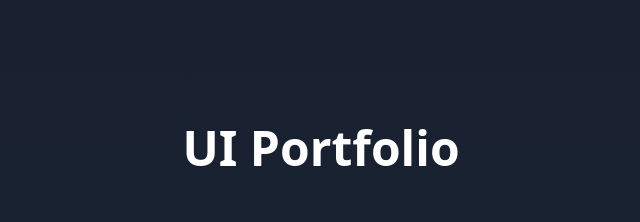
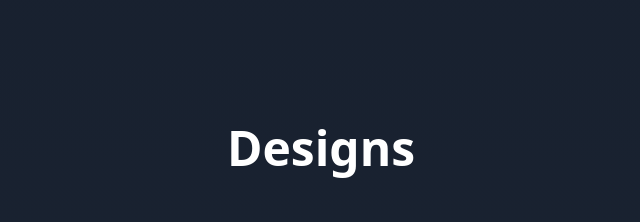
Before and after one commit to Justin9400/Justin9400.github.io, a React (Vite) app: page / in a window 1280 px wide. Shown: the part 2500-2722 px from the top of the page, without its empty margins (319-959 px from the left). Built offline with nearby package versions, Linux system fonts and the light colour scheme.

Commit message:
renaming project sections

```diff
--- a/src/App.tsx
+++ b/src/App.tsx
@@ -90,14 +90,14 @@ export const App = () => {
       <ProjectGrid
         id={'uiProjects'}
         projects={uiProjects}
-        headerText={'UI Portfolio'}
+        headerText={'Designs'}
         subHeaderText={''}
       />
 
       <ProjectGrid
         id={'codingProjects'}
         projects={codingProjects}
-        headerText={'Coding Portfolio'}
+        headerText={'Projects'}
         subHeaderText={''}
       />
 
```
